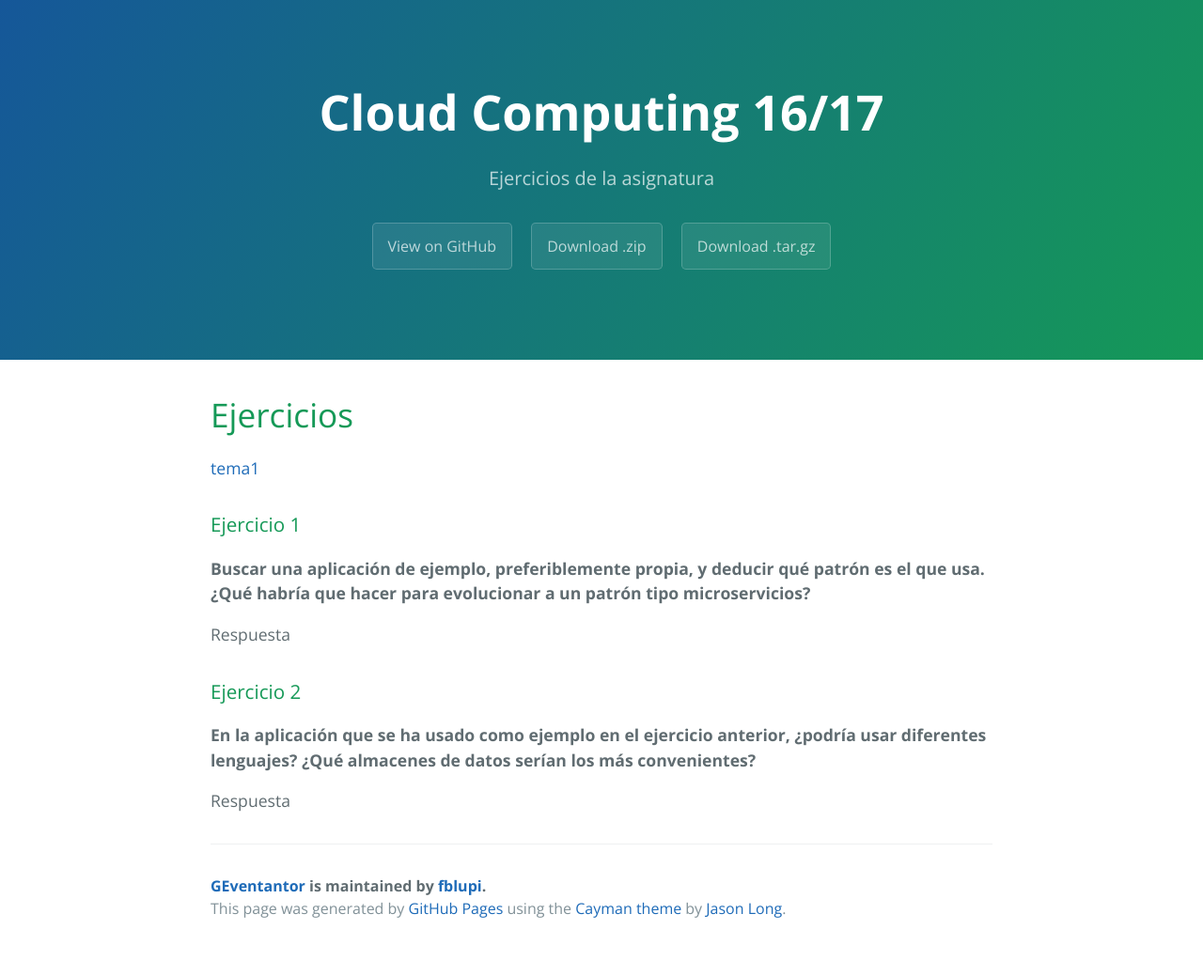
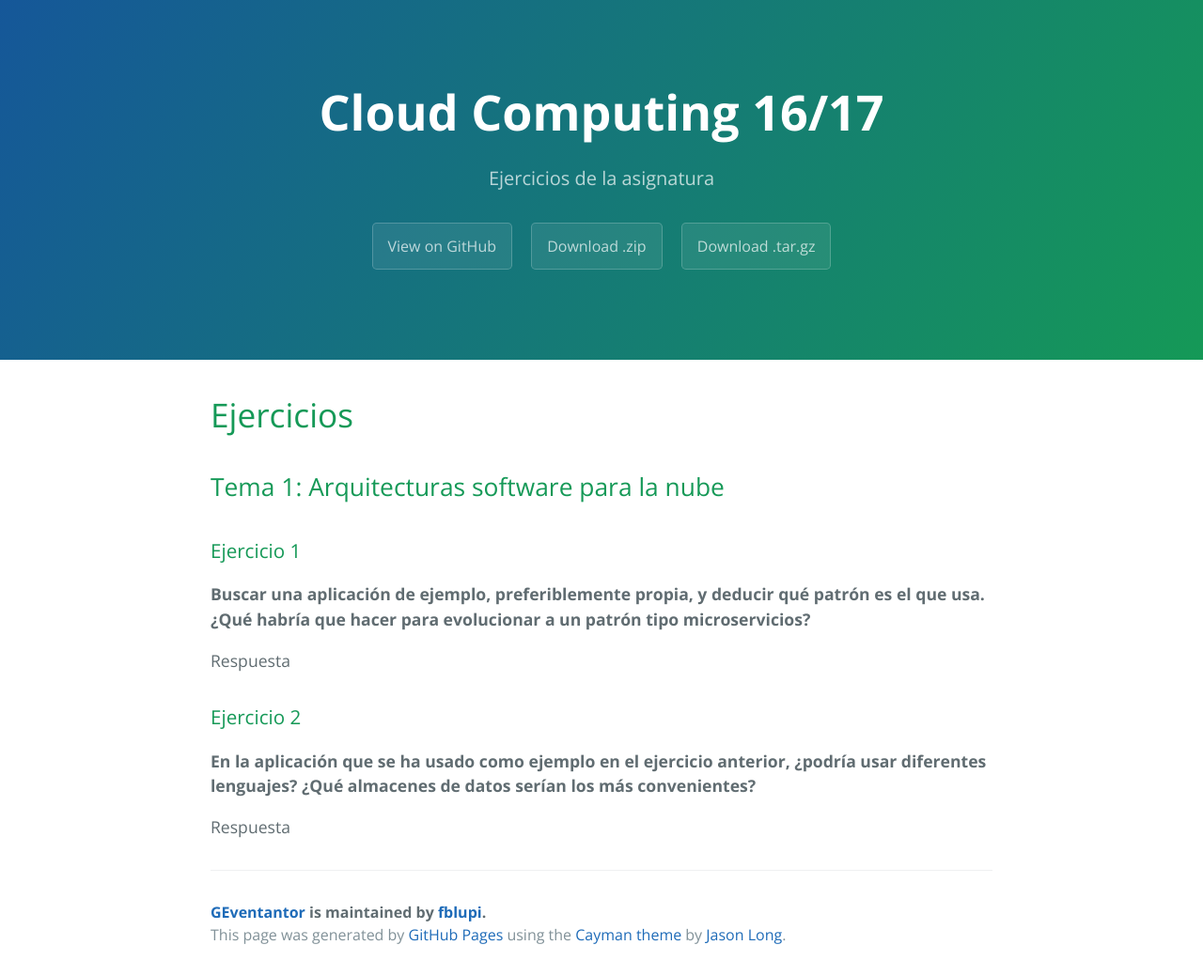
Before and after one commit to fblupi/master_informatica-CCFI, a Jekyll site: the page built from ejercicios.md, in a window 1280 px wide. Shown: the whole page at 94% size. Built offline with Jekyll 4.4.1, drawn with Linux system fonts in a browser that asks for light colours; before the commit the page ends 1011 px from its top, so only the background shows below that.

Commit message:
Arreglando enlace #10

```diff
--- a/ejercicios.md
+++ b/ejercicios.md
@@ -4,7 +4,7 @@ layout: ejercicios
 
 # Ejercicios
 
-[tema1](## Tema 1: Arquitecturas software para la nube)
+## Tema 1: Arquitecturas software para la nube
 
 ### Ejercicio 1
 
```
Also changed, not shown: index.md (+1 -1 lines).
